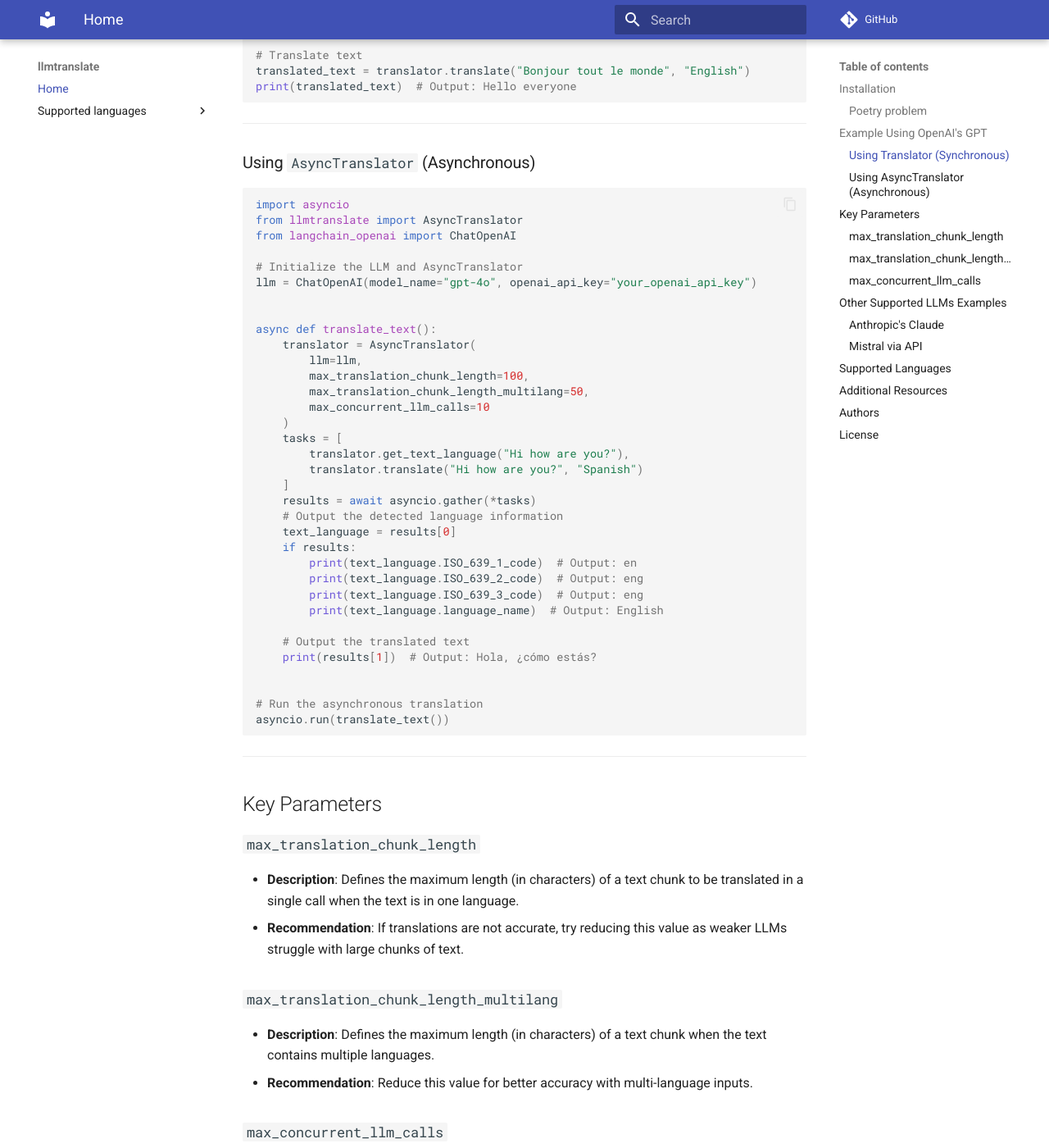
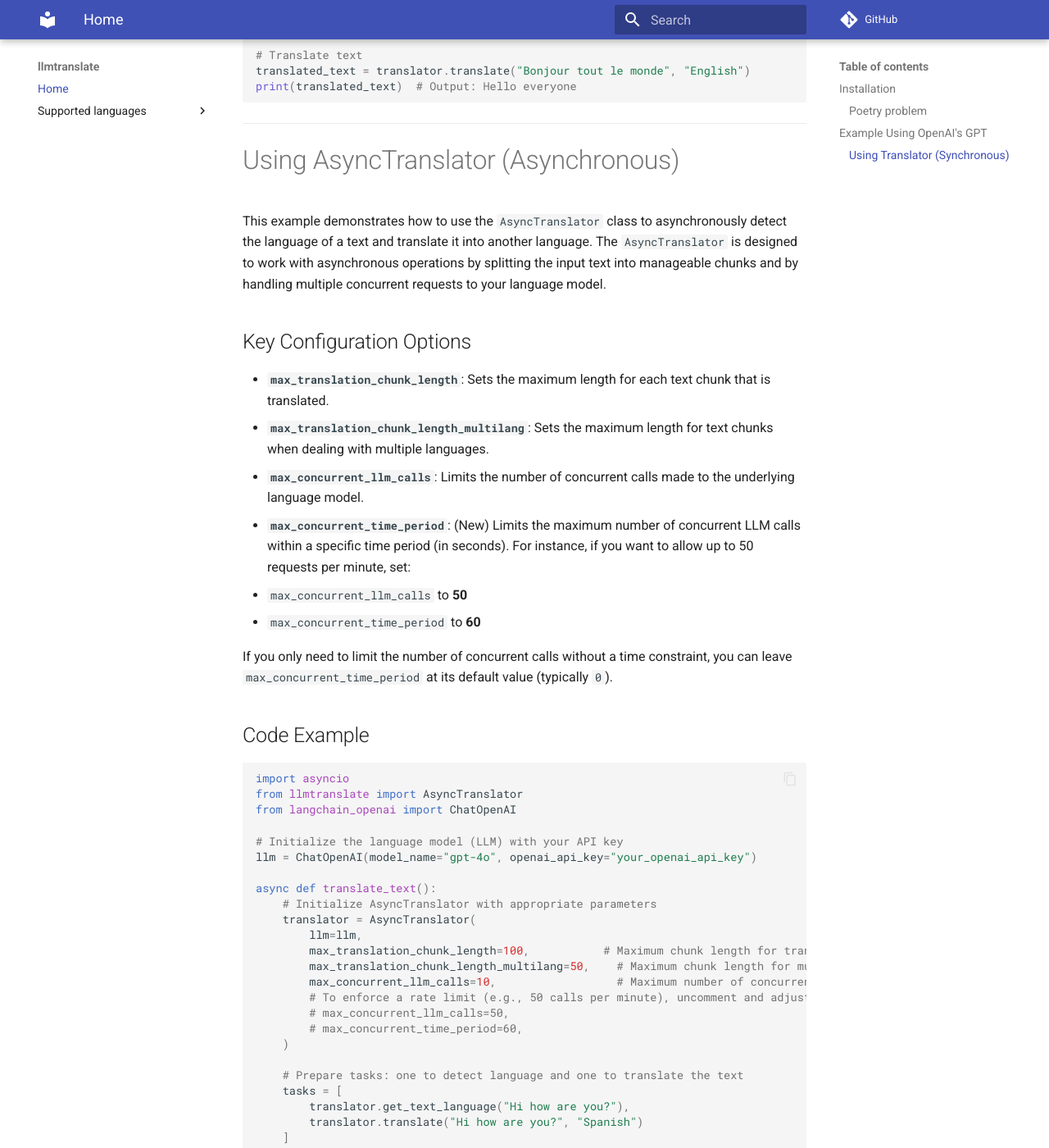
Before and after one commit to adam-pawelek/llmtranslate, an MkDocs documentation site: the page built from docs/docs/index.md, in a window 1280 px wide and 1400 px high, scrolled down 1544 px. Shown: the whole window at 82% size. Built offline with MkDocs 1.6.1 and Material for MkDocs 9.7.7, drawn with Linux system fonts in a browser that asks for light colours; comment, search, counter and statistics services are not loaded; some of the changed text lies outside the part shown.

Commit message:
Added RateLimiter

````diff
--- a/docs/docs/index.md
+++ b/docs/docs/index.md
@@ -71,45 +71,77 @@
 ```
 
 ---
+# Using AsyncTranslator (Asynchronous)
 
-### Using `AsyncTranslator` (Asynchronous)
+This example demonstrates how to use the `AsyncTranslator` class to asynchronously detect the language of a text and translate it into another language. The `AsyncTranslator` is designed to work with asynchronous operations by splitting the input text into manageable chunks and by handling multiple concurrent requests to your language model.
+
+## Key Configuration Options
+
+- **`max_translation_chunk_length`**: Sets the maximum length for each text chunk that is translated.
+- **`max_translation_chunk_length_multilang`**: Sets the maximum length for text chunks when dealing with multiple languages.
+- **`max_concurrent_llm_calls`**: Limits the number of concurrent calls made to the underlying language model.
+- **`max_concurrent_time_period`**: (New) Limits the maximum number of concurrent LLM calls within a specific time period (in seconds). For instance, if you want to allow up to 50 requests per minute, set:
+  - `max_concurrent_llm_calls` to **50**
+  - `max_concurrent_time_period` to **60**
+
+If you only need to limit the number of concurrent calls without a time constraint, you can leave `max_concurrent_time_period` at its default value (typically `0`).
+
+## Code Example
 
 ```python
 import asyncio
 from llmtranslate import AsyncTranslator
 from langchain_openai import ChatOpenAI
 
-# Initialize the LLM and AsyncTranslator
+# Initialize the language model (LLM) with your API key
 llm = ChatOpenAI(model_name="gpt-4o", openai_api_key="your_openai_api_key")
 
-
 async def translate_text():
+    # Initialize AsyncTranslator with appropriate parameters
     translator = AsyncTranslator(
         llm=llm,
-        max_translation_chunk_length=100,
-        max_translation_chunk_length_multilang=50,
-        max_concurrent_llm_calls=10
+        max_translation_chunk_length=100,           # Maximum chunk length for translation
+        max_translation_chunk_length_multilang=50,    # Maximum chunk length for multi-language texts
+        max_concurrent_llm_calls=10,                  # Maximum number of concurrent LLM calls
+        # To enforce a rate limit (e.g., 50 calls per minute), uncomment and adjust the following:
+        # max_concurrent_llm_calls=50,
+        # max_concurrent_time_period=60,
     )
+
+    # Prepare tasks: one to detect language and one to translate the text
     tasks = [
         translator.get_text_language("Hi how are you?"),
         translator.translate("Hi how are you?", "Spanish")
     ]
+
+    # Run the tasks concurrently
     results = await asyncio.gather(*tasks)
-    # Output the detected language information
+
+    # Retrieve and display detected language information
     text_language = results[0]
-    if results:
-        print(text_language.ISO_639_1_code)  # Output: en
-        print(text_language.ISO_639_2_code)  # Output: eng
-        print(text_language.ISO_639_3_code)  # Output: eng
-        print(text_language.language_name)  # Output: English
+    if text_language:
+        print(text_language.ISO_639_1_code)  # Expected Output: en
+        print(text_language.ISO_639_2_code)  # Expected Output: eng
+        print(text_language.ISO_639_3_code)  # Expected Output: eng
+        print(text_language.language_name)   # Expected Output: English
 
-    # Output the translated text
-    print(results[1])  # Output: Hola, ¿cómo estás?
+    # Display the translated text
+    print(results[1])  # Expected Output: Hola, ¿cómo estás?
 
-
-# Run the asynchronous translation
+# Run the asynchronous translation process
 asyncio.run(translate_text())
 ```
+
+## Summary
+
+- **Asynchronous Execution:** Uses `asyncio` to concurrently run language detection and translation tasks.
+- **Language Detection:** The `get_text_language` function returns language details (e.g., ISO 639-1, ISO 639-2, ISO 639-3 codes and language name).
+- **Translation:** The `translate` function converts the input text to the desired target language.
+- **Concurrency Control:**
+  - **Without Time Limit:** Simply set `max_concurrent_llm_calls` to limit concurrent calls.
+  - **With Time Limit:** Specify both `max_concurrent_llm_calls` and `max_concurrent_time_period` to control the number of calls within a specific time window (e.g., 50 calls per 60 seconds).
+
+This example should help you understand how to integrate and configure all available parameters in the `AsyncTranslator`, including the new time-based rate limiting feature.
 
 ---
 ## Key Parameters
--- a/pyproject.toml
+++ b/pyproject.toml
@@ -1,6 +1,6 @@
 [tool.poetry]
 name = "llmtranslate"
-version = "0.7.13"
+version = "0.7.14"
 description = "A Python library for language detection and translation using langchain ChatModels"
 authors = ["Adam Pawelek <adam.pwk@outlook.com>"]
 readme = "README.md"
````
Also changed, not shown: README.md, 3 other files.
